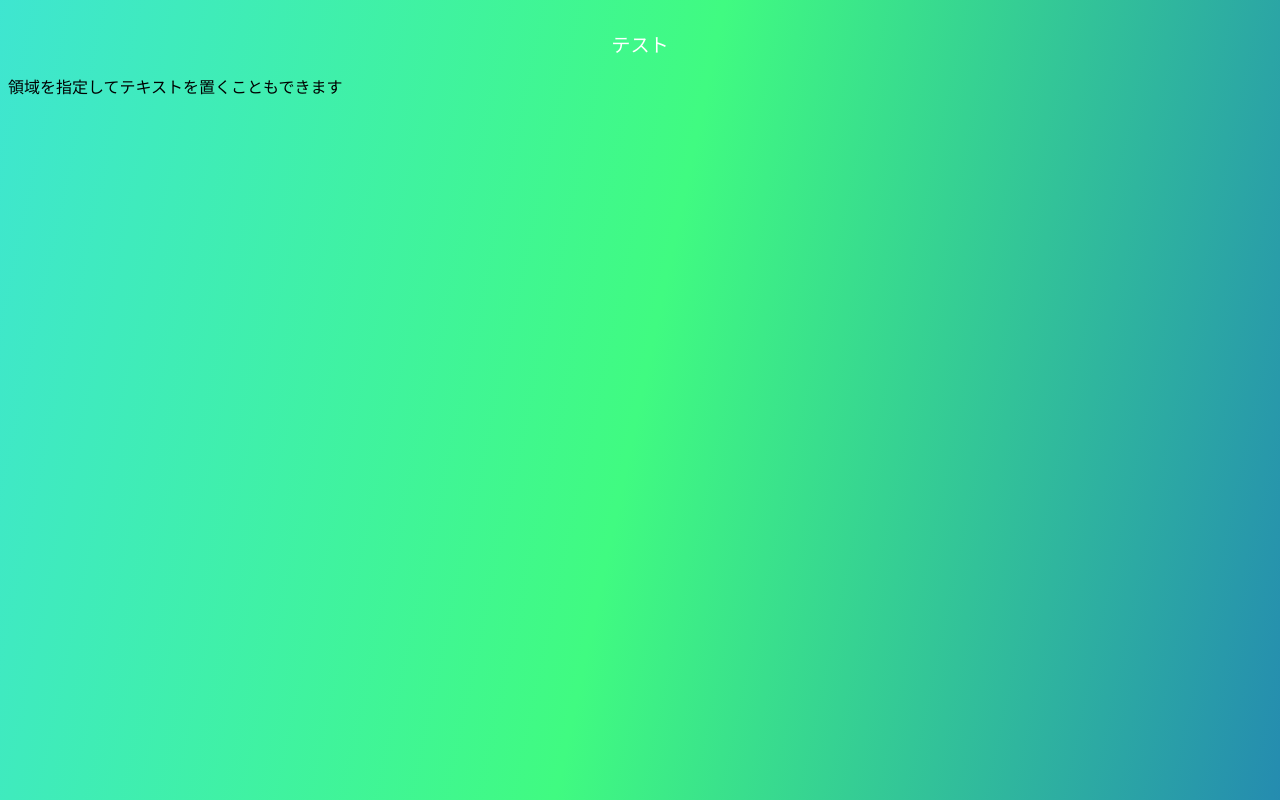
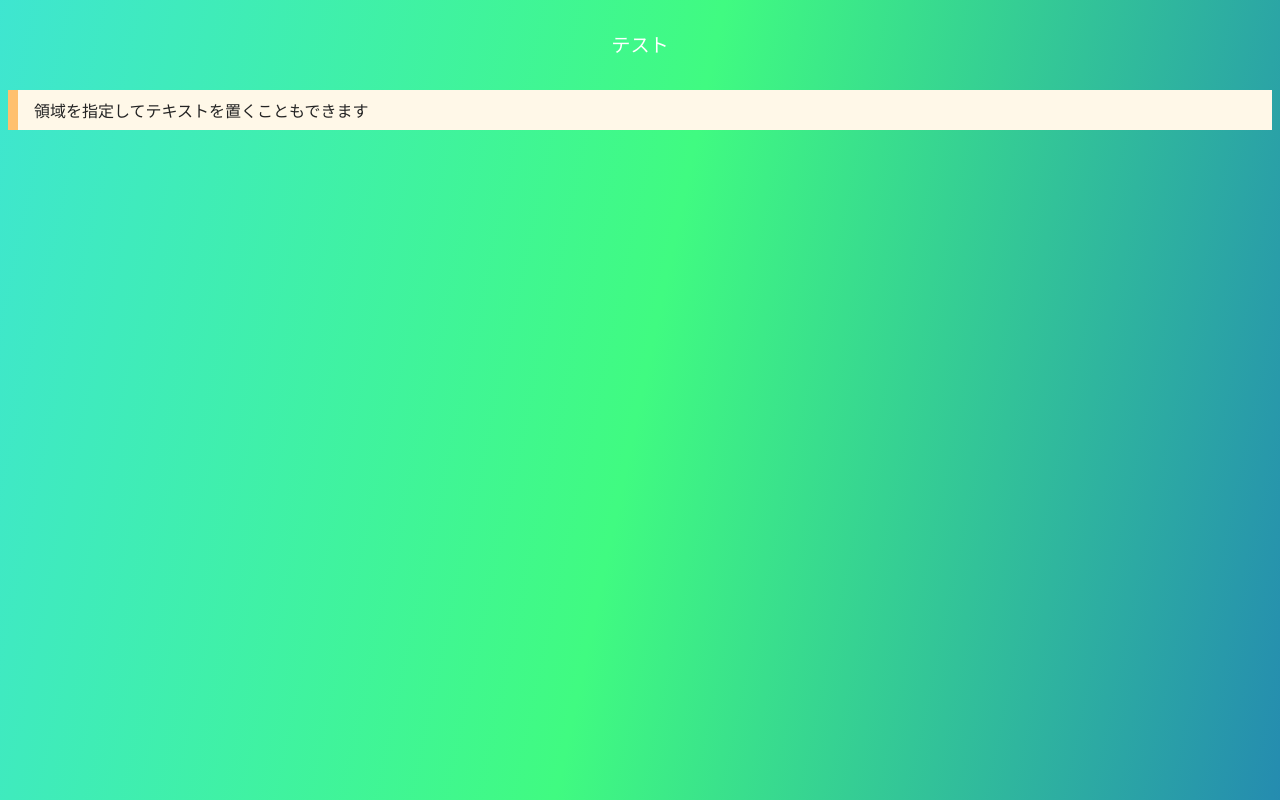
Before and after one commit to Yoshi-is-a-Yoshi/Groupworks.github.io, a plain HTML site: page 2024/Group3/index.html in a window 1280 px wide. Drawn offline with Linux system fonts and the light colour scheme.

Commit message:
Update index.html

```diff
--- a/2024/Group3/index.html
+++ b/2024/Group3/index.html
@@ -10,7 +10,7 @@
 
 </div>
 
-<div class="bot_Tag">
+<div class="box_Tag">
 <p>領域を指定してテキストを置くこともできます</p>
 </div>
 
```
